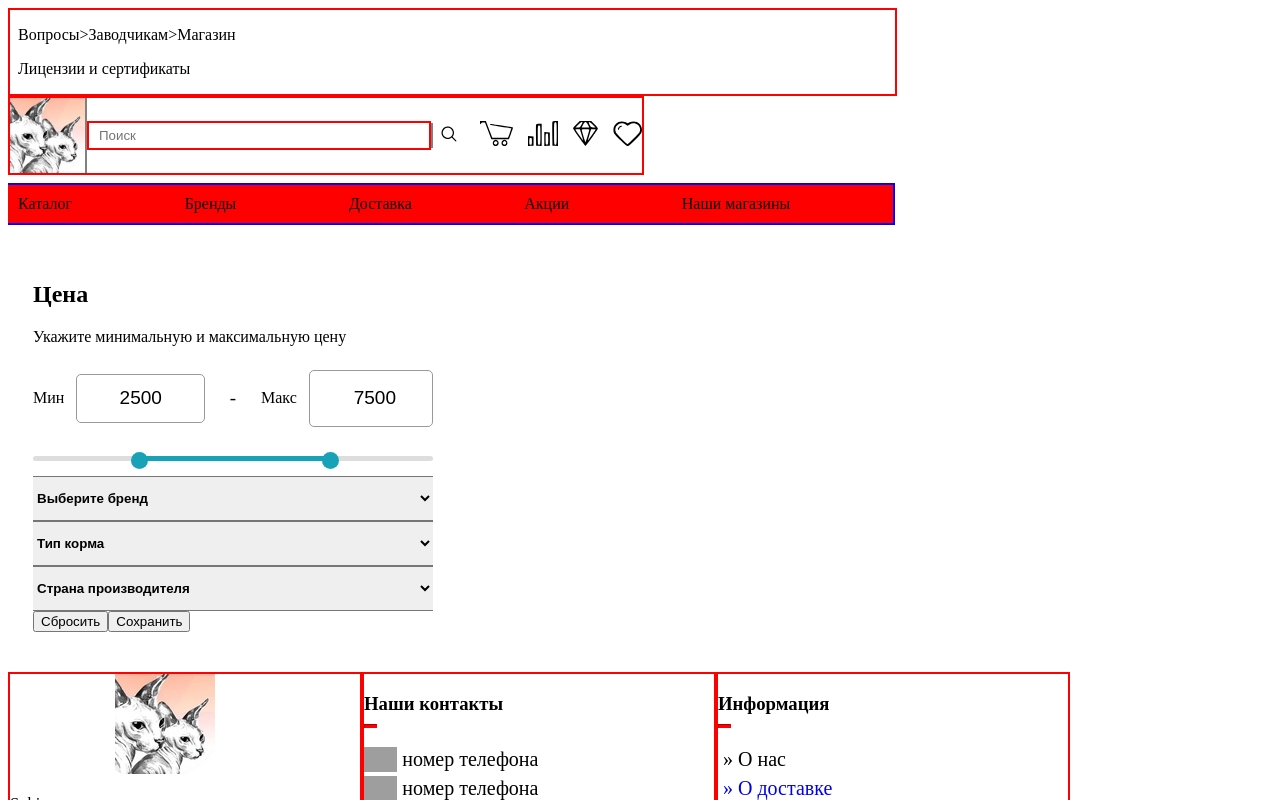
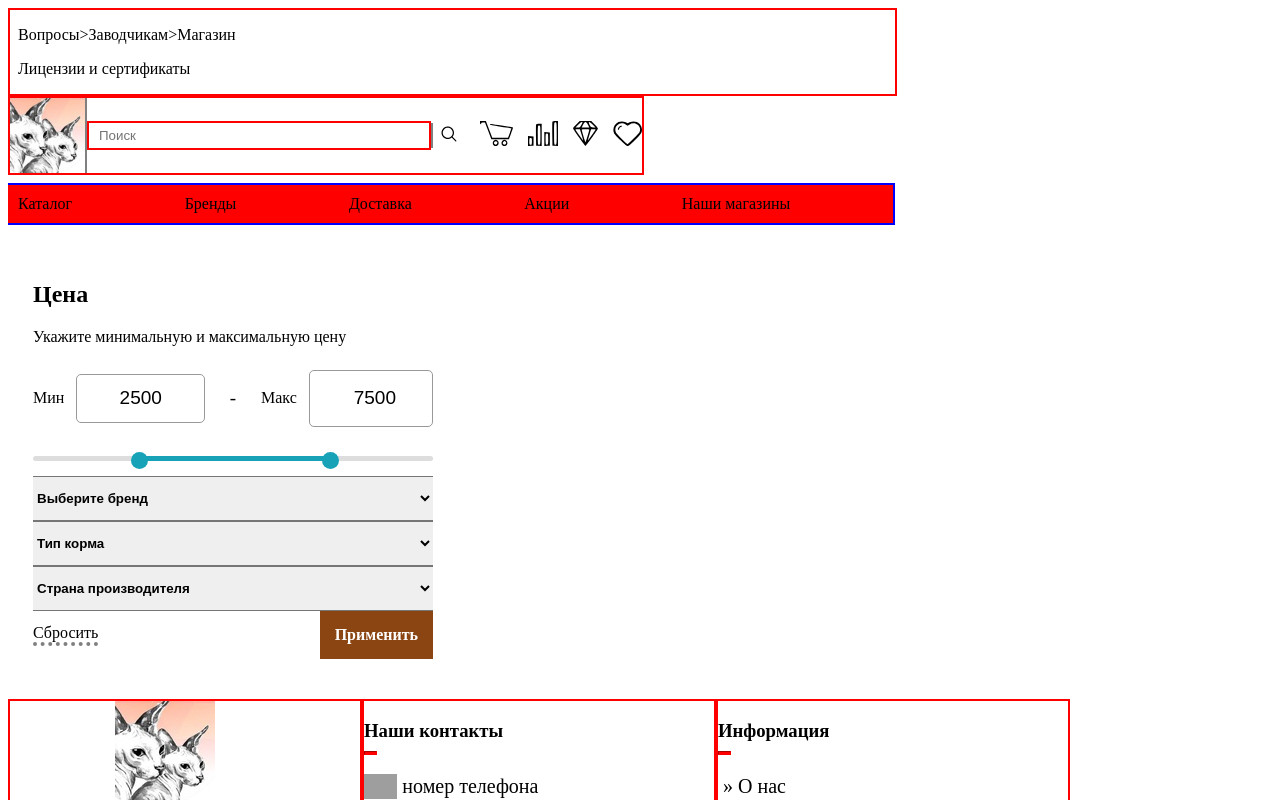
Before and after one commit to kirillwedd/JS_React_Sphinx, a React (Vite) app: page /cats in a window 1280 px wide. Shown: the top 800 px of the page. Built offline with nearby package versions, Linux system fonts and the light colour scheme; grey boxes are pictures that could not be loaded.

Commit message:
BodyCatalog Filter  checkbox clear

```diff
--- a/src/Components/MiddleBody/BodyCatalog/CategoryProduct/BrandsSelect/BrandsSelect.css
+++ b/src/Components/MiddleBody/BodyCatalog/CategoryProduct/BrandsSelect/BrandsSelect.css
@@ -21,3 +21,25 @@
     top: 0;
     bottom: 0;
   }
+
+  .button-filters{
+    display: flex;
+    flex-direction: row;
+    justify-content: space-between;
+    align-items: center;
+  }
+
+  .button-filters input[type=button] {
+    all: unset;
+    padding: 15px 15px;
+    cursor: pointer;
+    color: white;
+    font-weight: bold;
+    background: SaddleBrown ;
+  }
+
+  .button-filters input[type=button]:first-of-type {
+    all: unset;
+    border-bottom: 4px dotted gray;
+    cursor: pointer;
+  }
--- a/src/Components/MiddleBody/BodyCatalog/CategoryProduct/BrandsSelect/BrandsSelect.jsx
+++ b/src/Components/MiddleBody/BodyCatalog/CategoryProduct/BrandsSelect/BrandsSelect.jsx
@@ -6,24 +6,31 @@ import { country } from "../../../../data";
 import { useRef, useEffect, useState } from "react";
 
 function BrandsSelect() {
-const [checked, setChecked]=useState(false)
-
-function handle(type)
-{
-setChecked(type)
-
-}
-
-const handleChange=(event)=>{
-setChecked(event.currentTarget.checked)
-}
-
-  const listItemsCountry = country.map((person, index) =>
-
-  (<Checkbox checked={checked} onChange={handleChange} key={index}>{person}</Checkbox>)
+  const [checkboxes, setCheckboxes] = useState(
+    Array(country.length).fill(false)
   );
 
+  const handleCheckboxChange = (index) => {
+    const newCheckboxes = [...checkboxes];
+    newCheckboxes[index] = !newCheckboxes[index];
 
+    setCheckboxes(newCheckboxes);
+  };
+
+  const listItemsCountry = country.map((person, index) => (
+    <Checkbox
+      checked={checkboxes[index]}
+      key={index}
+      onChange={() => handleCheckboxChange(index)}
+    >
+      {person}
+    </Checkbox>
+  ));
+
+  const handleRemoveChecked = () => {
+    const newCheckboxes = checkboxes.map(() => false);
+    setCheckboxes(newCheckboxes);
+  };
 
   const [bool, setBool] = useState(false);
   const [inputСondition, setInputСondition] = useState({
@@ -59,8 +66,6 @@ setChecked(event.currentTarget.checked)
     }
   }
 
-
-
   return (
     <div class="multiselect" style={{ marginTop: "15px" }}>
       <div class="selectBox" onClick={() => showCheckboxBrands(!bool)}>
@@ -89,9 +94,7 @@ setChecked(event.currentTarget.checked)
         className="checkboxes-type-feed"
         style={{ display: `${inputСondition.typeFeed}` }}
       >
-          <Checkbox  fors={"jhkjk"}>
-            Сухой
-          </Checkbox>
+        <Checkbox fors={"jhkjk"}>Сухой</Checkbox>
         <Checkbox fors={"jhkjk"}>Влажный</Checkbox>
       </div>
 
@@ -107,11 +110,12 @@ setChecked(event.currentTarget.checked)
       >
         {listItemsCountry}
       </div>
-        <div>
-          <input type="button" onClick={()=>handle(!checked)} value="Сбросить" />
-          <input type="button" value="Сохранить" />
+      <div className="button-filters">
+        <input type="button" onClick={handleRemoveChecked} value="Сбросить" />
+        <input type="button" value="Применить" />
       </div>
     </div>
   );
 }
+
 export default BrandsSelect;
```
Lines whose indentation alone changed are shown as unchanged.
